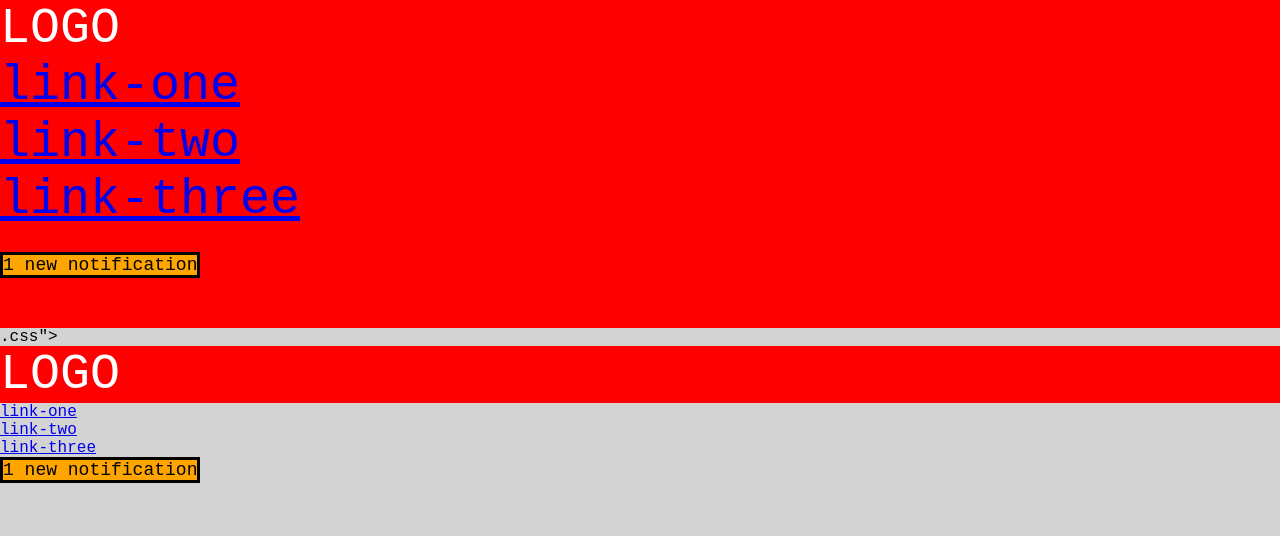
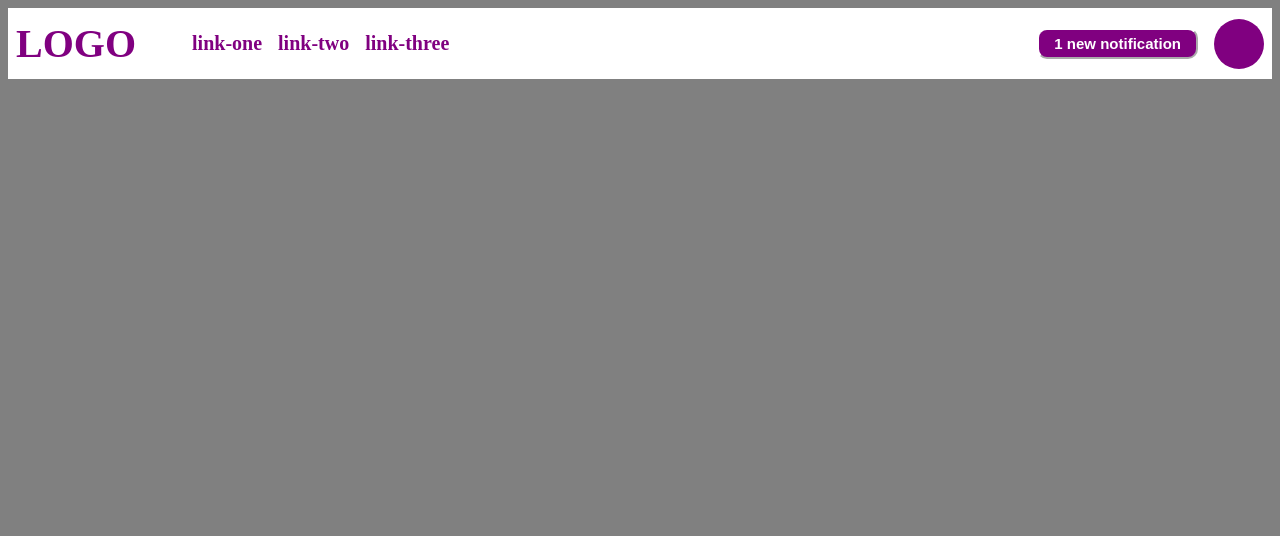
Before and after one commit to notS0LD13R/Odin-Project-Learning, a plain HTML site: page CSS/03-flex-header-2.html in a window 1280 px wide. Drawn offline with Linux system fonts and the light colour scheme.

Commit message:
completed 03-flex-header

```diff
--- a/CSS/03-flex-header-2.css
+++ b/CSS/03-flex-header-2.css
@@ -0,0 +1,67 @@
+.flex{
+    display: flex;
+    align-items: center;
+    justify-content: center;
+    gap:16px;
+}
+
+.hori{
+    flex-direction: column;
+}
+.verti{
+    flex-direction: row;
+}
+
+body{
+    background-color: gray;
+}
+
+.header{
+    padding: 8px;
+    background-color: white;
+    justify-content: space-between;
+}
+
+.logo{
+    font-size: 40px;
+    color:purple;
+    font-weight: bolder;
+}
+
+
+.right{
+
+}
+
+ul{
+    list-style-type: none;
+}
+
+a{
+    font-weight: 600;
+    font-size: 20px;
+    color:purple;
+    text-decoration: none;
+}
+
+.left{
+
+}
+
+.notifications{
+    padding: 5px 15px;
+    color: white;
+    background-color: purple;
+    border-radius: 10px;
+    border-color: white;
+    font-weight: 600;
+    font-size: 15px;
+}
+
+.profile-image{
+
+    width: 50px;
+    height: 50px;
+    background-color: purple;
+    border-radius: 50px;
+}
--- a/CSS/03-flex-header-2.html
+++ b/CSS/03-flex-header-2.html
@@ -5,47 +5,28 @@
     <meta http-equiv="X-UA-Compatible" content="IE=edge">
     <meta name="viewport" content="width=device-width, initial-scale=1.0">
     <title>Flex Header 2</title>
-    <link rel="stylesheet" href="<!DOCTYPE html>
-<html lang="en">
-  <head>
-    <meta charset="UTF-8">
-    <meta http-equiv="X-UA-Compatible" content="IE=edge">
-    <meta name="viewport" content="width=device-width, initial-scale=1.0">
-    <title>Flex Header 2</title>
-    <link rel="stylesheet" href="style.css">
+    <link rel="stylesheet" href="03-flex-header-2.css">
   </head>
   <body>
-    <div class="header">
+    <div class="header flex">
+      <div class="left flex">
         <div class="logo">
             LOGO
           </div>
-      <ul class="links">
+          <ul class="links flex">
             <li><a href="google.com">link-one</a></li>
             <li><a href="google.com">link-two</a></li>
             <li><a href="google.com">link-three</a></li>
           </ul>
+      </div>
+
+      <div class="right flex">
         <button class="notifications">
             1 new notification
           </button>
           <div class="profile-image"></div>
       </div>
-  </body>
-</html>.css">
-  </head>
-  <body>
-    <div class="header">
-      <div class="logo">
-        LOGO
-      </div>
-      <ul class="links">
-        <li><a href="google.com">link-one</a></li>
-        <li><a href="google.com">link-two</a></li>
-        <li><a href="google.com">link-three</a></li>
-      </ul>
-      <button class="notifications">
-        1 new notification
-      </button>
-      <div class="profile-image"></div>
+
     </div>
   </body>
 </html>
```
Lines whose indentation alone changed are shown as unchanged.
